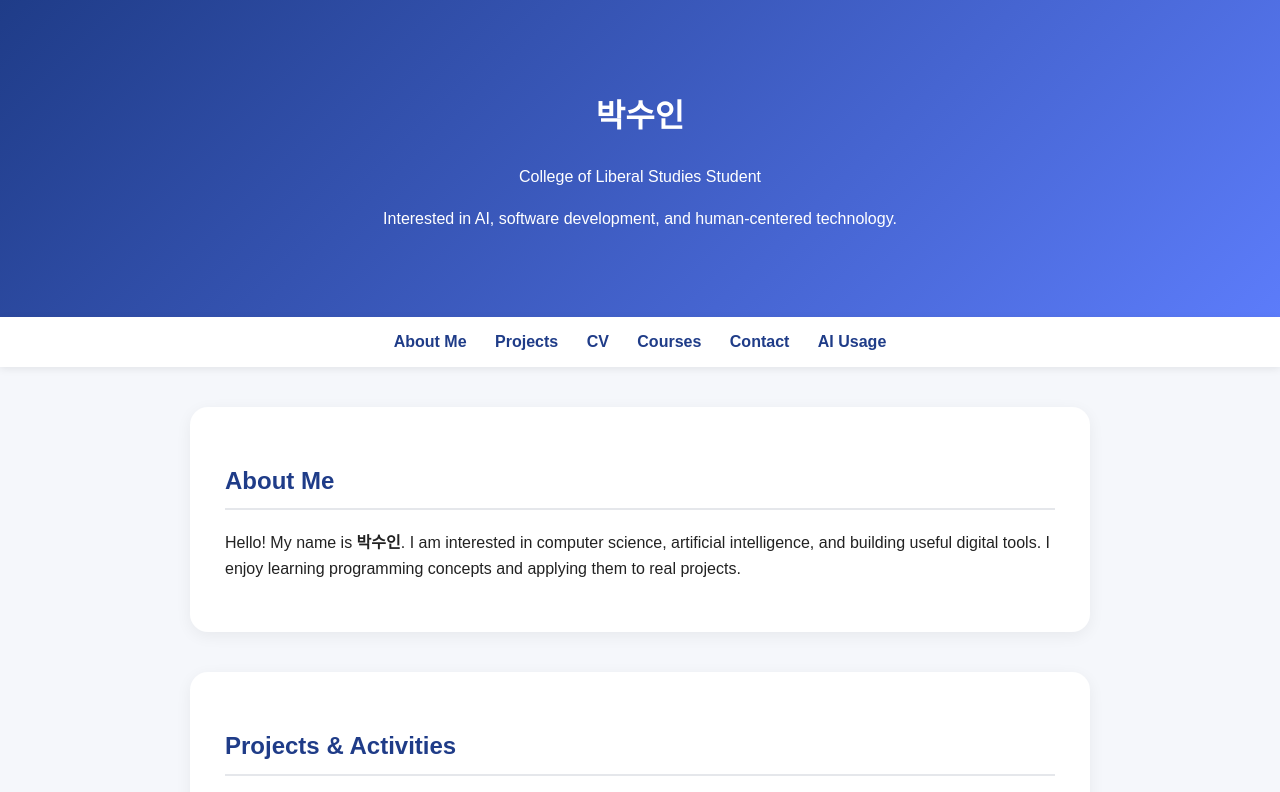
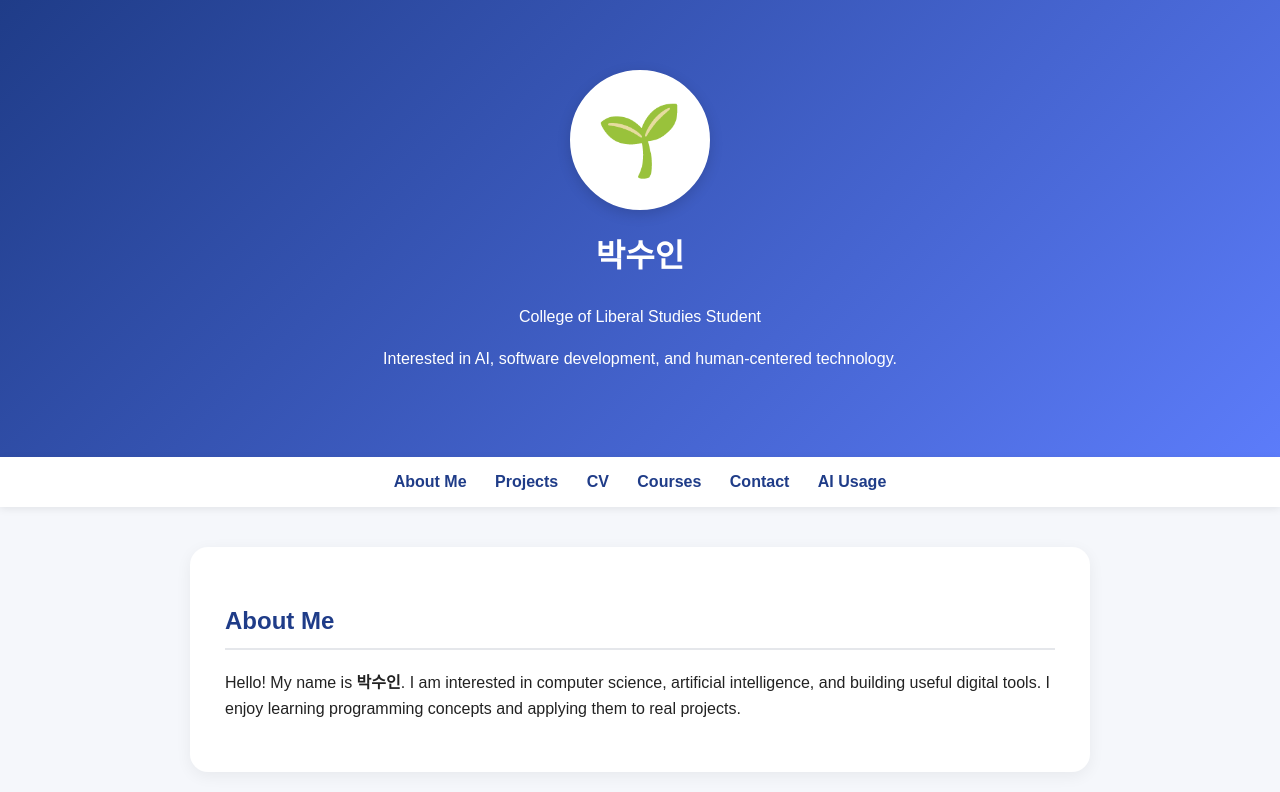
Before and after one commit to godrachel-ops/godrachel-ops.github.io, a plain HTML site: page index.html in a window 1280 px wide. Shown: the top 792 px of the page. Drawn offline with Linux system fonts and the light colour scheme.

Commit message:
Update index.html

```diff
--- a/index.html
+++ b/index.html
@@ -91,6 +91,21 @@
       color: #666;
     }
 
+    .avatar {
+      width: 140px;
+      height: 140px;
+      margin: 0 auto 20px;
+      border-radius: 50%;
+      background: white;
+      color: #1f3c88;
+      display: flex;
+      align-items: center;
+      justify-content: center;
+      font-size: 70px;
+      border: 4px solid white;
+      box-shadow: 0 4px 14px rgba(0,0,0,0.15);
+    }
+
     @media (max-width: 600px) {
       nav a {
         display: inline-block;
@@ -107,7 +122,7 @@
 <body>
 
   <header>
-    <img src="assets/profile.jpg" alt="Profile photo" onerror="this.style.display='none'">
+    <div class="avatar" aria-label="Profile avatar">🌱</div>
     <h1>박수인</h1>
     <p>College of Liberal Studies Student</p>
     <p>Interested in AI, software development, and human-centered technology.</p>
```
